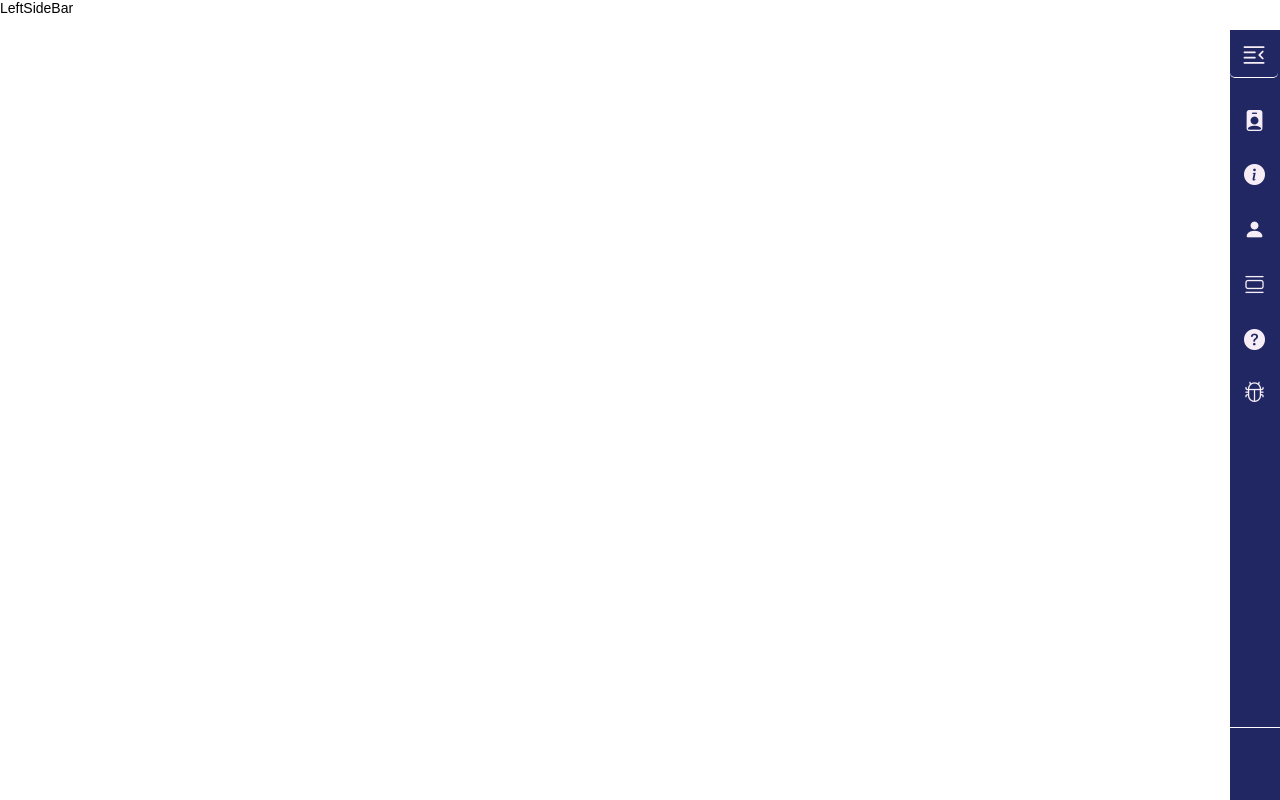
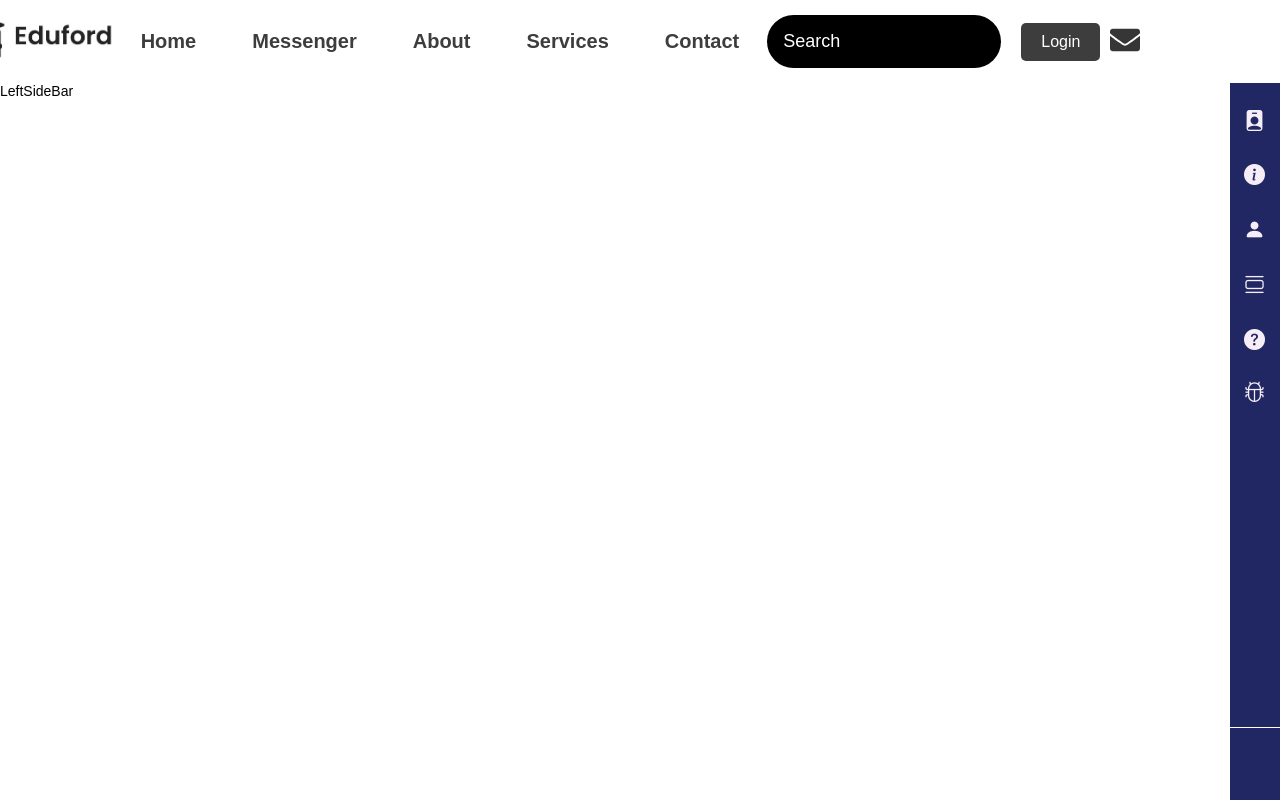
Before and after one commit to chamo7788/LMS-Project, a React (Vite) app: page / in a window 1280 px wide. Built offline with nearby package versions, Linux system fonts and the light colour scheme.

Commit message:
add Navbar

```diff
--- /dev/null
+++ b/src/assets/css/home/navbar.css
@@ -0,0 +1,233 @@
+/* Base Styles */
+* {
+    box-sizing: border-box;
+    margin: 0;
+    padding: 0;
+  }
+
+  body {
+    font-family: Arial, sans-serif;
+  }
+
+  /* Navbar Container */
+  .navbar {
+    width: 100%;
+    display: flex;
+    justify-content: space-between;
+    background: white;
+    padding: 15px 7%;
+    position: sticky;
+    top: 0;
+    font-weight: bolder;
+    z-index: 1000;
+    justify-content: flex-end;
+  }
+
+  /* Logo Styling */
+  .logo {
+    width: 160px;
+    cursor: pointer;
+  }
+
+  /* Navbar Menu Styling */
+  .navbar__menu {
+    flex: 1;
+    display: flex;
+    justify-content: flex-end;
+    align-items: center;
+    list-style: none;
+  }
+
+  .navbar__menu-item {
+    margin: 0 20px;
+    font-size: 20px;
+    cursor: pointer;
+  }
+
+  .navbar__menu-link {
+    display: block;
+    text-decoration: none;
+    border-radius: 0.5rem;
+    padding: 0.5rem;
+    color: #3e3d3d;
+    transition: color 0.3s, box-shadow 0.3s;
+  }
+
+  .navbar__menu-link:hover{
+    box-shadow: rgb(26, 26, 26) 0 30px 30px -20px;
+    color:white;
+    background-color: black;
+  }
+  .navbar__menu-link:active {
+    box-shadow: rgb(26, 26, 26) 0 30px 30px -20px;
+    color:white;
+    background-color: black;
+  }
+
+  /* Navbar Icons Container */
+  .navbar__icons {
+    display: flex;
+    align-items: center;
+  }
+
+  /* Message Icon Styling */
+  .navbar__message {
+    margin-right: 20px;
+  }
+
+  .navbar__message-icon {
+    font-size: 24px;
+    color: #3e3d3d;
+    cursor: pointer;
+    transition: color 0.3s;
+    margin-left: auto;
+  }
+
+  .navbar__message-icon:hover {
+    color: #555;
+  }
+
+  /* Search Box Styling */
+  .navbar__searchbox {
+    display: flex;
+    align-items: center;
+    background: black;
+    padding: 10px;
+    border-radius: 50px;
+  }
+
+  .navbar__searchbox input {
+    padding: 6px;
+    background: transparent;
+    border: none;
+    outline: none;
+    color: white;
+    font-size: 18px;
+    max-width: 200px;
+  }
+
+  .navbar__searchbox input::placeholder {
+    color: white;
+  }
+
+  .navbar__searchbox .searchimage {
+    width: 20px;
+    cursor: pointer;
+    color: #fff;
+  }
+
+  /* Login Button Styling */
+  .navbar__login {
+    display: flex;
+    align-items: center;
+    margin-left: 20px;
+  }
+
+  .navbar__login-button {
+    background-color: #3e3d3d;
+    color: white;
+    border: none;
+    border-radius: 5px;
+    padding: 10px 20px;
+    cursor: pointer;
+    transition: background-color 0.3s;
+  }
+
+  .navbar__login-button:hover {
+    background-color: black;
+    color: white;
+  }
+  /* Message Icon Styling */
+  .navbar__message {
+    margin-right: 40px;
+
+  }
+
+  .navbar__message-icon {
+    font-size: 50px;
+    color: #363636;
+    cursor: pointer;
+    transition: color 0.3s;
+    align-self: flex-end;
+    padding: 10px;
+
+  }
+
+  .navbar__message-icon:hover {
+    color: black;
+  }
+
+
+  /* Mobile Menu Icon */
+  .navbar__mobile-menu-icon {
+    display: none;
+    font-size: 1.5rem;
+    cursor: pointer;
+
+  }
+
+  /* Mobile Menu */
+  @media (max-width: 768px) {
+    .navbar {
+      flex-direction: column;
+      align-items: flex-start;
+    }
+
+    .navbar__menu {
+      display: none;
+      flex-direction: column;
+      width: 100%;
+      text-align: center;
+    }
+
+    .navbar__menu--active {
+      display: flex;
+    }
+
+    .navbar__menu-item {
+      width: 100%;
+      margin: 10px 20px;
+    }
+
+    .navbar__searchbox {
+      display: none;
+    }
+
+    .navbar__mobile-menu-icon {
+      display: block;
+      align-self: flex-end;
+    }
+
+    .navbar__login {
+      display: none;
+    }
+    .navbar__message{
+      display: none;
+    }
+
+    .navbar__icons {
+      flex-direction: column;
+    }
+  }
+
+  /* Extra Styles */
+  .container {
+    width: 100vw;
+    min-height: 100vh;
+    background-color: rgb(180, 227, 250);
+  }
+
+  .navbar::before {
+    content: "";
+    position: absolute;
+    transform: translateX(-50px);
+    visibility: hidden;
+  }
+
+  .navbar:hover::before,
+  .navbar:active::before {
+    width: 100%;
+    visibility: visible;
+    border-radius: 50px;
+    background-color: #000;
+  }
--- /dev/null
+++ b/src/components/home/Navbar/Navbar.jsx
@@ -0,0 +1,52 @@
+import React, { useState } from 'react';
+import { Link } from "react-router-dom";
+import '../../../assets/css/home/navbar.css'
+import logoLight from '../../../assets/images/logo-black.png'
+import { FaBars, FaTimes, FaEnvelope } from 'react-icons/fa';
+
+export function Navbar(){
+
+    const [isMobileMenuOpen, setIsMobileMenuOpen] = useState(false);
+
+    const toggleMobileMenu = () => {
+        setIsMobileMenuOpen(!isMobileMenuOpen);
+    };
+
+
+  return (
+    <nav className='navbar'>
+      <div className='navbar__logo'>
+        <Link to='/home'>
+        <img src={logoLight} alt="Logo" className='logo' />
+        </Link>
+      </div>
+      <ul className={`navbar__menu ${isMobileMenuOpen ? 'navbar__menu--active' : ''}`}>
+        <li className='navbar__menu-item'><Link to="/home" onClick={toggleMobileMenu} className='navbar__menu-link'>Home</Link></li>
+        <li className='navbar__menu-item'><Link to="/messenger" onClick={toggleMobileMenu} className='navbar__menu-link'>Messenger</Link></li>
+        <li className='navbar__menu-item'><Link to="/" onClick={toggleMobileMenu} className='navbar__menu-link'>About</Link></li>
+        <li className='navbar__menu-item'><Link to="/3" onClick={toggleMobileMenu} className='navbar__menu-link'>Services</Link></li>
+        <li className='navbar__menu-item'><Link to="/4" onClick={toggleMobileMenu} className='navbar__menu-link'>Contact</Link></li>
+      </ul>
+      <div className='navbar__searchbox'>
+        <input type="text" placeholder='Search' />
+        <i className="fa-solid fa-magnifying-glass"></i>
+      </div>
+      <div className='navbar__login'>
+      <Link to="/login">
+        <button className='navbar__login-button'>Login</button>
+        </Link>
+      </div>
+      <div className='navbar__icons'>
+        <div className='navbar__message'>
+          <Link to="/messenger">
+            <FaEnvelope className='navbar__message-icon' />
+          </Link>
+        </div>
+      </div>
+
+      <div className='navbar__mobile-menu-icon' onClick={toggleMobileMenu}>
+        {isMobileMenuOpen ? <FaTimes /> : <FaBars />}
+      </div>
+    </nav>
+  );
+}
--- /dev/null
+++ b/src/components/home/Navbar/index.js
@@ -0,0 +1 @@
+export * from './Navbar'
--- a/src/components/home/index.js
+++ b/src/components/home/index.js
@@ -1,2 +1,3 @@
-export * from './RightSidebar'
-export * from './LeftSidebar'
+export * from './RightSidebar';
+export * from './LeftSidebar';
+export * from './Navbar';
--- a/src/pages/Home.jsx
+++ b/src/pages/Home.jsx
@@ -1,9 +1,11 @@
 import React from "react";
-import { LeftSideBar, RightSidebar } from "../components";
+import { Navbar, LeftSideBar, RightSidebar } from "../components";
+
 
 export default function Home() {
   return (
     <div>
+      <Navbar/>
       <RightSidebar />
       <LeftSideBar />
     </div>
```
Also changed, not shown: src/assets/images/logo-black.png (added), src/assets/images/search-w.png (added).
